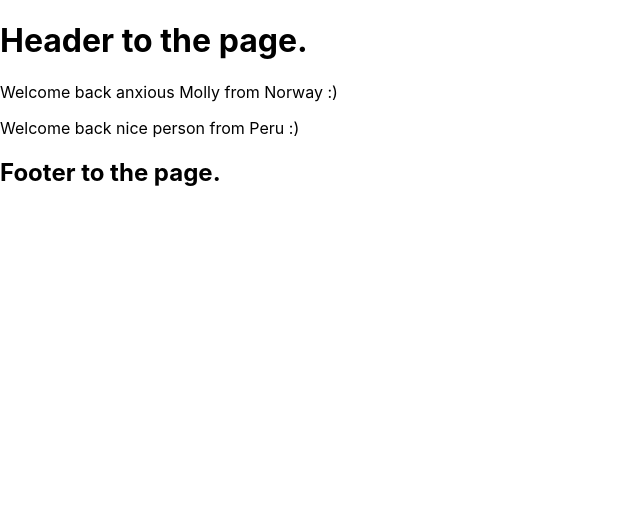
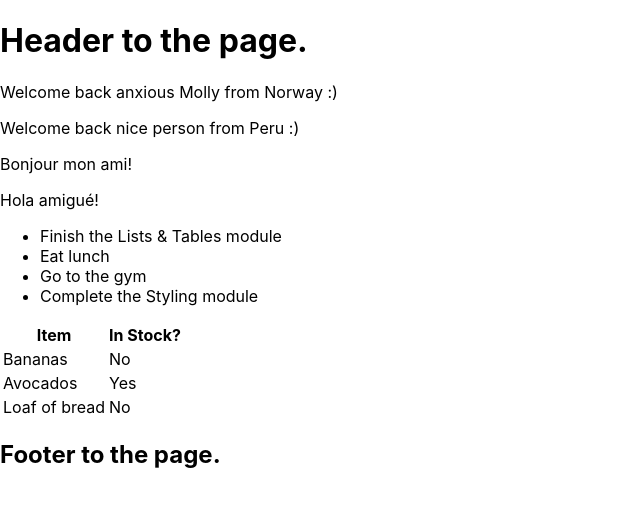
Before and after one commit to mojonesy/react-forms-with-input-fields, a React (Create React App) app: page / in a window 1280 px wide. Shown: the top 506 px of the page, without its empty margins (0-640 px from the left). Built offline with nearby package versions, Linux system fonts and the light colour scheme.

Commit message:
Tables and lists with new ToDo and Inventory jsx files

```diff
--- a/src/App.js
+++ b/src/App.js
@@ -1,6 +1,9 @@
 import "./App.css";
 import Header from "./Header";
 import WelcomeBack from "./WelcomeBack";
+import Greeting from "./Greeting";
+import ToDo from "./ToDo";
+import Inventory from "./Inventory";
 import Footer from "./Footer";
 
 // function App() {
@@ -31,6 +34,10 @@ function App() {
       <Header />
         <WelcomeBack name="Molly" adjective="anxious" country="Norway"/>
         <WelcomeBack />
+        <Greeting lang="fr" />
+        <Greeting lang="es" />
+        <ToDo />
+        <Inventory />
       <Footer />
     </>
   );
--- /dev/null
+++ b/src/Inventory.jsx
@@ -0,0 +1,30 @@
+import "./Inventory.css";
+
+const inventoryList = [
+    { inStock: false, item: "Bananas"},
+    { inStock: true, item: "Avocados"},
+    { inStock: false, item: "Loaf of bread"},
+];
+
+function Inventory(){
+    const rows = inventoryList.map(({inStock, item}, index) => (
+        <tr key={index}>
+            <td>{item}</td>
+            <td>{inStock ? "Yes" : "No"}</td>
+        </tr>
+    ));
+
+    return (
+        <table>
+            <thead>
+                <tr>
+                    <th>Item</th>
+                    <th>In Stock?</th>
+                </tr>
+            </thead>
+            <tbody>{rows}</tbody>
+        </table>
+    );
+}
+
+export default Inventory;
--- /dev/null
+++ b/src/ToDo.jsx
@@ -0,0 +1,15 @@
+import "./ToDo.css";
+
+const todos = [
+    "Finish the Lists & Tables module",
+    "Eat lunch",
+    "Go to the gym",
+    "Complete the Styling module",
+];
+
+function ToDo() {
+    const listItems = todos.map((todo, index) => <li key={index}>{todo}</li>);
+    return <ul>{listItems}</ul>;
+}
+
+export default ToDo;
```
Also changed, not shown: src/Inventory.css (added), src/ToDo.css (added).
